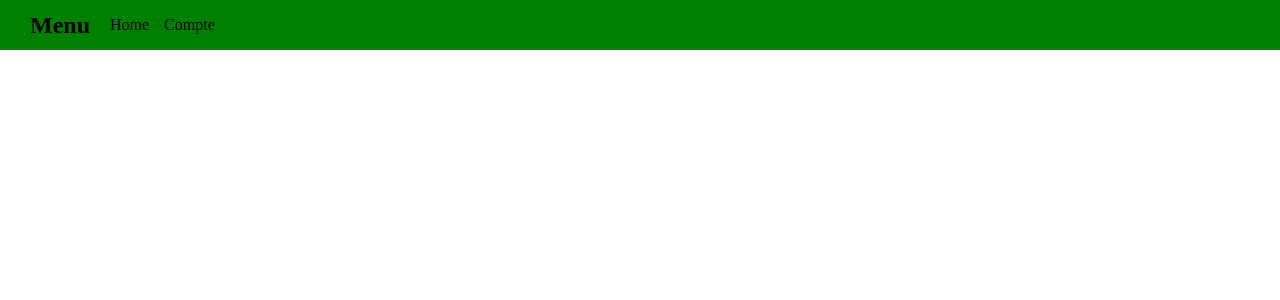
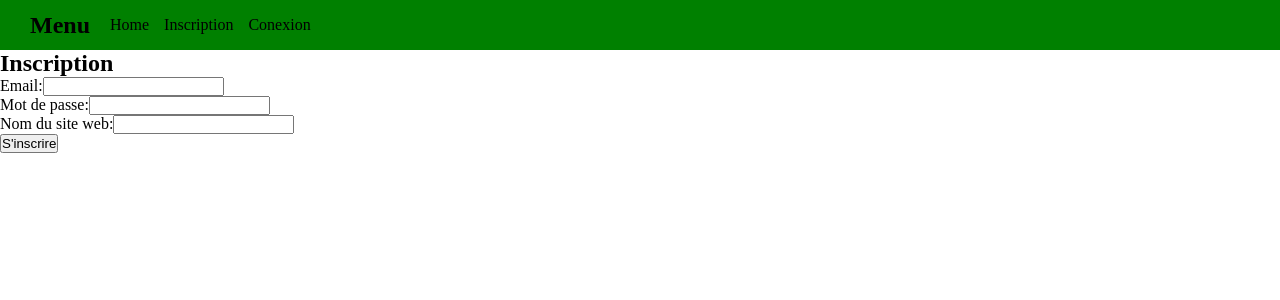
Before and after one commit to Benoitapps/ChallengeS2, a Vue app in the folder frontend/: page /register in a window 1280 px wide. Before the commit this address had no page. Shown: the top 300 px of the page. Built offline with nearby package versions, Linux system fonts and the light colour scheme.

Commit message:
login/register front

```diff
--- a/frontend/src/components/Navbar.vue
+++ b/frontend/src/components/Navbar.vue
@@ -11,7 +11,10 @@
           <router-link to="/">Home</router-link>
         </li>
         <li>
-          <router-link to="/compte">Compte</router-link>
+          <router-link to="/register">Inscription</router-link>
+        </li>
+        <li>
+          <router-link to="/login">Conexion</router-link>
         </li>
       </ul>
     </nav>
--- a/frontend/src/views/Compte.vue
+++ /dev/null
@@ -1,11 +0,0 @@
-<script setup>
-
-</script>
-
-<template>
-  <h2>Compte</h2>
-</template>
-
-<style scoped lang="scss">
-
-</style>
--- /dev/null
+++ b/frontend/src/views/Login.vue
@@ -0,0 +1,70 @@
+
+<script>
+import { ref } from 'vue';
+
+export default {
+  setup() {
+    const email = ref('');
+    const password = ref('');
+    const error = ref('');
+
+    const signup = async () => {
+      try {
+        const response = await fetch('http://localhost:3000/login', {
+          method: 'POST',
+          headers: {
+            'Content-Type': 'application/json'
+          },
+          body: JSON.stringify({
+            email: email.value,
+            password: password.value
+          })
+        });
+
+
+        if (response.ok) {
+          window.location.href = '/';
+        } else {
+          // erreur
+          const data = await response.json();
+          error.value = data.message;
+        }
+      } catch (e) {
+        // Gestion des erreurs de connexion
+        error.value = "Une erreur s'est produite lors de la connexion";
+      }
+    };
+
+    return {
+      email,
+      password,
+      error,
+      signup
+    };
+  }
+};
+</script>
+
+<template>
+  <div>
+    <h2>Connexion</h2>
+    <form @submit.prevent="signup"><!-- Permet d'envoyer quand le formaulaire est remplis-->
+      <div>
+        <label for="email">Email:</label>
+        <input type="email" id="email" v-model="email" required>
+      </div>
+      <div>
+        <label for="password">Mot de passe:</label>
+        <input type="password" id="password" v-model="password" required>
+      </div>
+      <button type="submit">Se connecter</button>
+    </form>
+    <p v-if="error" class="error">{{ error }}</p>
+  </div>
+</template>
+
+<style scoped>
+.error {
+  color: red;
+}
+</style>
--- /dev/null
+++ b/frontend/src/views/Register.vue
@@ -0,0 +1,77 @@
+
+<script>
+import { ref } from 'vue';
+
+export default {
+  setup() {
+    const email = ref('');
+    const password = ref('');
+    const website = ref('');
+    const error = ref('');
+
+    const signup = async () => {
+      try {
+        const response = await fetch('http://localhost:3000/signup', {
+          method: 'POST',
+          headers: {
+            'Content-Type': 'application/json'
+          },
+          body: JSON.stringify({
+            email: email.value,
+            password: password.value,
+            website: website.value
+          })
+        });
+
+
+        if (response.ok) {
+          window.location.href = '/login';
+        } else {
+          // erreur
+          const data = await response.json();
+          error.value = data.message;
+        }
+      } catch (e) {
+        // Gestion des erreurs de connexion
+        error.value = "Une erreur s'est produite lors de la connexion";
+      }
+    };
+
+    return {
+      email,
+      password,
+      website,
+      error,
+      signup
+    };
+  }
+};
+</script>
+
+<template>
+  <div>
+    <h2>Inscription</h2>
+    <form @submit.prevent="signup"><!-- Permet d'envoyer quand le formaulaire est remplis-->
+      <div>
+        <label for="email">Email:</label>
+        <input type="email" id="email" v-model="email" required>
+      </div>
+      <div>
+        <label for="password">Mot de passe:</label>
+        <input type="password" id="password" v-model="password" required>
+      </div>
+      <div>
+        <label for="website">Nom du site web:</label>
+        <input type="website" id="website" v-model="website" required>
+      </div>
+      <button type="submit">S'inscrire</button>
+    </form>
+    <p v-if="error" class="error">{{ error }}</p>
+  </div>
+</template>
+
+<style scoped>
+.error {
+  color: red;
+}
+</style>
```
Also changed, not shown: frontend/src/router/index.js (+10 -3 lines), 2 other files (tests, documents, lock files or other folders).
